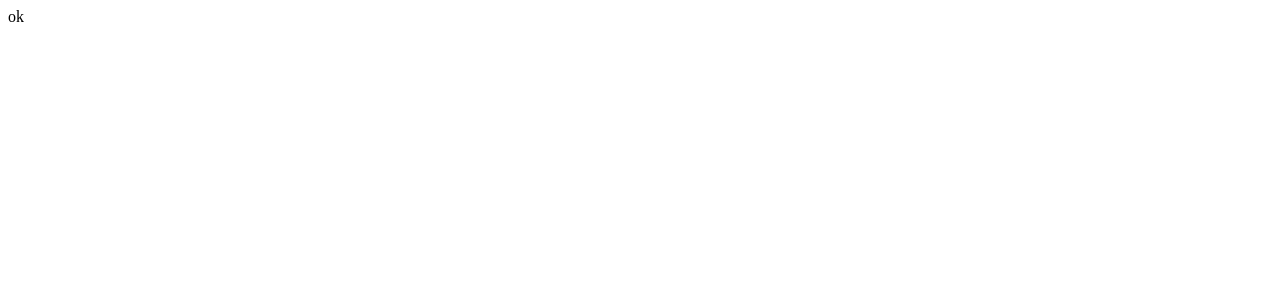
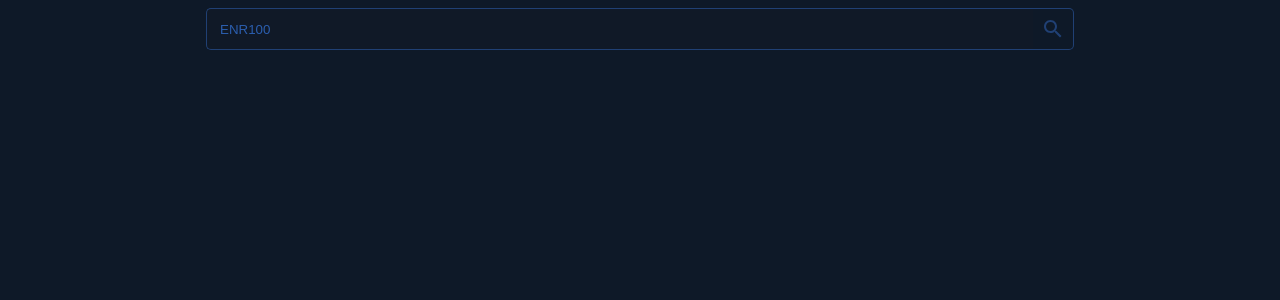
Before and after one commit to JeelRajodiya/AU-ClassCombinator, a React (Vite) app in the folder FrontEnd/: page / in a window 1280 px wide. Shown: the top 300 px of the page. Built offline with nearby package versions, Linux system fonts and the light colour scheme.

Commit message:
UI in progress

```diff
--- a/FrontEnd/package.json
+++ b/FrontEnd/package.json
@@ -13,6 +13,7 @@
   "dependencies": {
     "@emotion/react": "^11.10.5",
     "@emotion/styled": "^11.10.5",
+    "@mui/icons-material": "^5.11.9",
     "@mui/material": "^5.11.8",
     "@types/lodash": "^4.14.191",
     "loadsh": "^0.0.4",
--- a/FrontEnd/src/App.tsx
+++ b/FrontEnd/src/App.tsx
@@ -1,12 +1,18 @@
 import * as React from "react";
-import Button from "@mui/material/Button";
+import { TextField } from "@mui/material";
 import CourseDirectory from "./Course_Directory";
 import winter from "./Data/winter.json";
 import monsoon from "./Data/monsoon.json";
+import SearchBar from "./components/SearchBar";
+import "./styles/app.css";
 
 export default function App() {
 	const cd = new CourseDirectory(winter, monsoon);
 	console.log(cd.search("ok"));
 
-	return <>ok</>;
+	return (
+		<main>
+			<SearchBar></SearchBar>
+		</main>
+	);
 }
--- /dev/null
+++ b/FrontEnd/src/components/SearchBar.tsx
@@ -0,0 +1,14 @@
+import * as React from "react";
+import "../styles/searchBar.css";
+import SearchIcon from "@mui/icons-material/Search";
+
+export default function SearchBar() {
+	return (
+		<div id="searchBar-container">
+			<input placeholder="ENR100"></input>
+			<div id="search-icon">
+				<SearchIcon style={{ color: "#204074" }} />
+			</div>
+		</div>
+	);
+}
--- a/FrontEnd/src/index.tsx
+++ b/FrontEnd/src/index.tsx
@@ -1,5 +1,6 @@
 import * as React from "react";
-import {createRoot} from "react-dom/client";
+import { createRoot } from "react-dom/client";
 import App from "./App";
+import "./styles/global.css";
 
-createRoot(document.getElementById('root')!).render(<App/>)
+createRoot(document.getElementById("root")!).render(<App />);
--- /dev/null
+++ b/FrontEnd/src/styles/app.css
@@ -0,0 +1,2 @@
+main {
+}
--- /dev/null
+++ b/FrontEnd/src/styles/global.css
@@ -0,0 +1,3 @@
+body {
+	background-color: #0e1928;
+}
--- /dev/null
+++ b/FrontEnd/src/styles/searchBar.css
@@ -0,0 +1,42 @@
+input {
+	background-color: #101927;
+	outline: none;
+
+	border-bottom: 1px solid #101927;
+	color: #fff;
+	/* font-size: 1.2rem; */
+	width: min(70%, 800px);
+	border: solid 1px #204074;
+	border-radius: 5px;
+	border-right: none;
+	border-top-right-radius: 0;
+	border-bottom-right-radius: 0;
+	padding: 0.5em 1em;
+}
+input::placeholder {
+	color: #2b5eae;
+	font-size: 1em;
+}
+#searchBar-container {
+	display: flex;
+	flex-direction: row;
+	/* align-items: center; */
+	justify-content: center;
+}
+
+#search-icon {
+	display: flex;
+	flex-direction: row;
+	align-items: center;
+	justify-content: center;
+	border: solid 1px #204074;
+	border-left: none;
+	border-radius: 5px;
+	border-top-left-radius: 0;
+	border-bottom-left-radius: 0;
+	padding: 0.5em;
+}
+
+#search-icon:hover {
+	cursor: pointer;
+}
```
Also changed, not shown: FrontEnd/src/components/CourseItem.tsx (added, +22 -0 lines), 1 other file (tests, documents, lock files or other folders).
